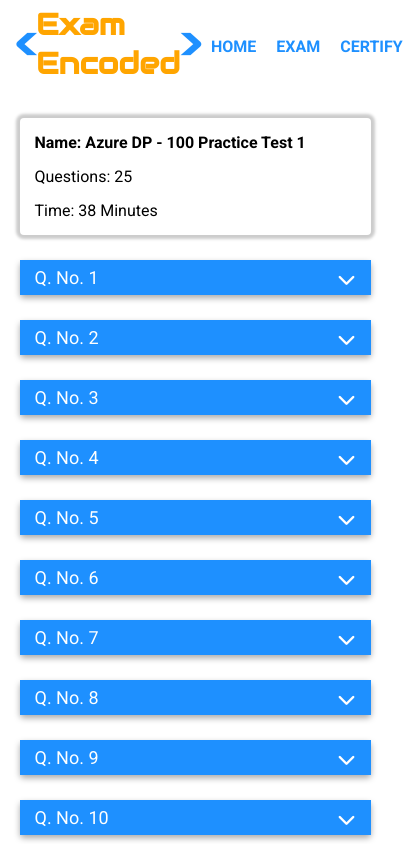
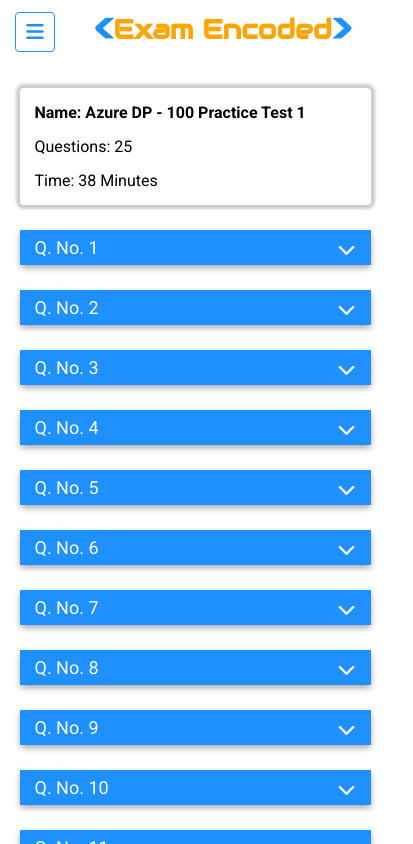
Before and after one commit to codotronix/exen, a React (Create React App) app: page /exen/exam/1 in a window 390 px wide. Shown: the top 844 px of the page, 413 px wide, since content can reach past the window. Built offline with nearby package versions, Linux system fonts and the light colour scheme.

Commit message:
mobile nav created

```diff
--- a/src/components/common/form/Button.jsx
+++ b/src/components/common/form/Button.jsx
@@ -1,9 +1,10 @@
 import styles from './form.module.css'
+import clsx from 'clsx'
 
 const Button = props => {
-    const { type='button', children='Click Me', ...rest } = props
+    const { type='button', children='Click Me', className='', ...rest } = props
     return (
-        <button type={type} className={styles.button} {...rest}>
+        <button type={type} className={clsx(styles.button, className)} {...rest}>
             {children}
         </button>
     )
--- /dev/null
+++ b/src/components/common/form/IconButton.jsx
@@ -0,0 +1,13 @@
+import styles from './form.module.css'
+import clsx from 'clsx'
+
+const IconButton = props => {
+    const { type='button', children='X', className='', ...rest } = props
+    return (
+        <button type={type} className={clsx(styles.iconBtn, className)} {...rest}>
+            {children}
+        </button>
+    )
+}
+
+export default IconButton
--- a/src/components/common/form/form.module.css
+++ b/src/components/common/form/form.module.css
@@ -22,3 +22,15 @@
     box-shadow: inset 0px 0px 5px 0px #000;
     transform: scale(1) translateY(2px);
 }
+.iconBtn {
+    height: 40px;
+    width: 40px;
+    border: 1px solid var(--primary-color-1);
+    color: var(--primary-color-1);
+    border-radius: 4px;
+    background: transparent;
+    font-size: 20px;
+}
+.iconBtn:active {
+    background: rgba(126, 126, 126, .3);
+}
--- a/src/components/common/form/index.js
+++ b/src/components/common/form/index.js
@@ -1,7 +1,8 @@
 import Input from "./Input";
 import Textarea from "./Textarea";
 import Button from "./Button";
+import IconButton from "./IconButton";
 
 export {
-    Input, Textarea, Button
+    Input, Textarea, Button, IconButton
 }
--- a/src/components/layouts/header/Header.jsx
+++ b/src/components/layouts/header/Header.jsx
@@ -1,22 +1,30 @@
+import { useState } from "react"
 import styles from "./Header.module.css"
-import { Logo } from "../../common"
+import { Logo, IconButton } from "../../common"
 import routes from "../../../routes"
 import { Link } from "react-router-dom"
+import clsx from 'clsx'
 
 const Header = () => {
+    const [isMobileNavVisible, setMobileNavVisible] = useState(false)
     return (
         <header className={styles.header}>
-            <Logo size={30} />
+            <Logo />
 
+            <div>
+                <IconButton className={styles.toggleMenu} onClick={() => setMobileNavVisible(!isMobileNavVisible) }>
+                    <i class="fa-solid fa-bars"></i>
+                </IconButton>
             <nav>
-                <ul className={styles.navs}>
+                <ul className={clsx(styles.navs, !isMobileNavVisible && styles.hide)}>
                     {
                         routes.filter(r => r.displayName).map(r => <li key={r.path}>
-                            <Link to={r.path}>{r.displayName}</Link>
+                            <Link to={r.path} onClick={() => setMobileNavVisible(false)}>{r.displayName}</Link>
                         </li>)
                     }
                 </ul>
             </nav>
+            </div>
         </header>
     )
 }
--- a/src/components/layouts/header/Header.module.css
+++ b/src/components/layouts/header/Header.module.css
@@ -3,8 +3,14 @@
     align-items: center;
     justify-content: space-between;
     padding: 5px 15px;
+    position: relative;
 }
-
+.toggleMenu {
+    display: none;
+    position: absolute;
+    left: 15px;
+    top: 12px;
+}
 .navs {
     display: flex;
 }
@@ -31,3 +37,31 @@
 .navs li a:hover::after {
     transform: scaleX(1);
 }
+
+@media screen and (max-width: 600px) {
+    .header {
+        justify-content: center;
+        padding-left: 70px;
+    }
+    .navs {
+        position: absolute;
+        left: 15px;
+        top: 60px;
+        flex-direction: column;
+        background: var(--primary-color-1);
+        padding: 5px 0;
+        border-radius: 4px;
+        transition: all 300ms linear;
+    }
+    .navs.hide {
+        transform: translateX(-270px);
+    }
+    .navs li a {
+        width: 200px;
+        color: #fff;
+        padding-left: 25px;
+    }
+    .toggleMenu {
+        display: inline-block;
+    }
+}
```
